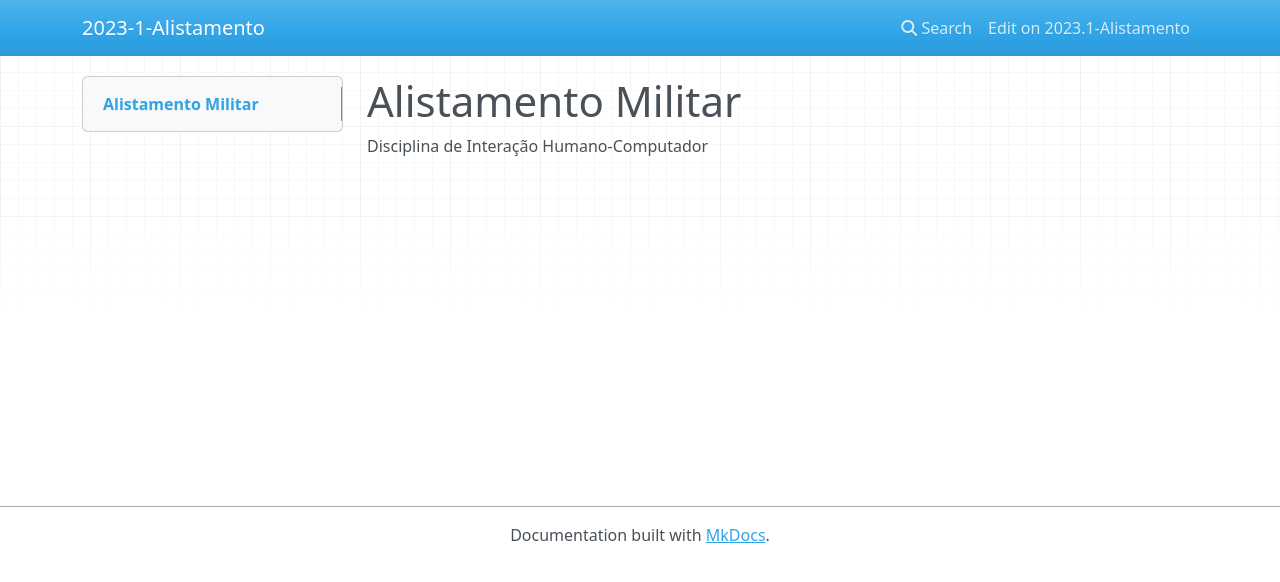
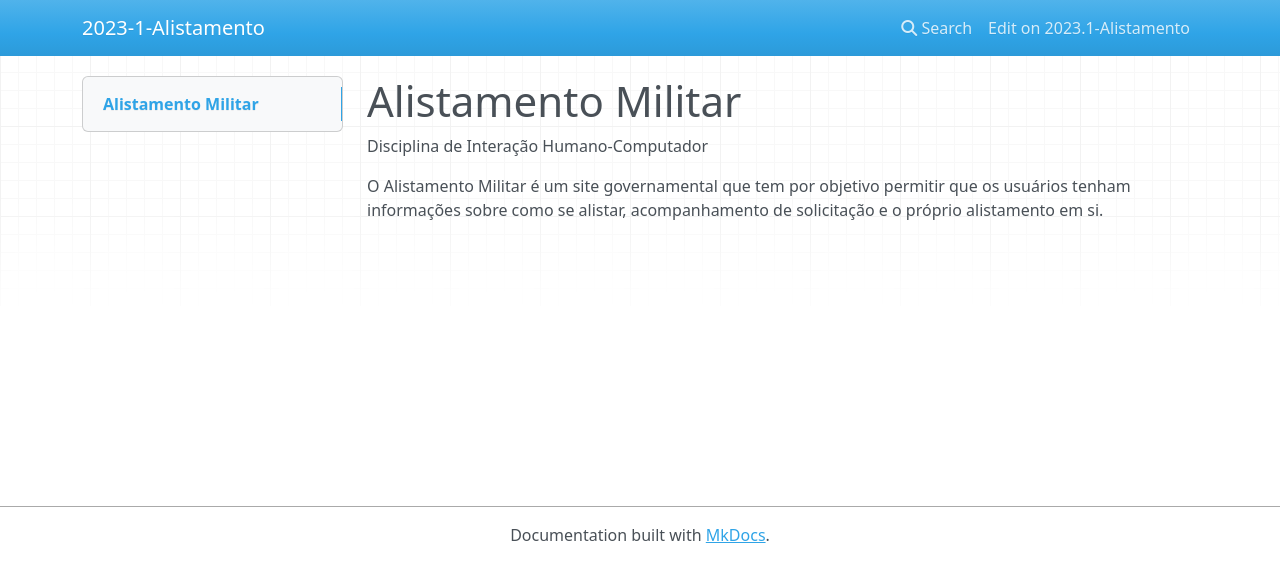
Before and after one commit to Interacao-Humano-Computador/2023.1-Alistamento, an MkDocs documentation site: the page built from docs/index.md, in a window 1280 px wide. Shown: the top 582 px of the page. Built offline with MkDocs 1.6.1, drawn with Linux system fonts in a browser that asks for light colours; nearby versions of some CDN libraries.

Commit message:
alteracao no index

```diff
--- a/docs/index.md
+++ b/docs/index.md
@@ -1,3 +1,5 @@
 # Alistamento Militar
 
 Disciplina de Interação Humano-Computador
+
+O Alistamento Militar é um site governamental que tem por objetivo permitir que os usuários tenham informações sobre como se alistar, acompanhamento de solicitação e o próprio alistamento em si.
```
